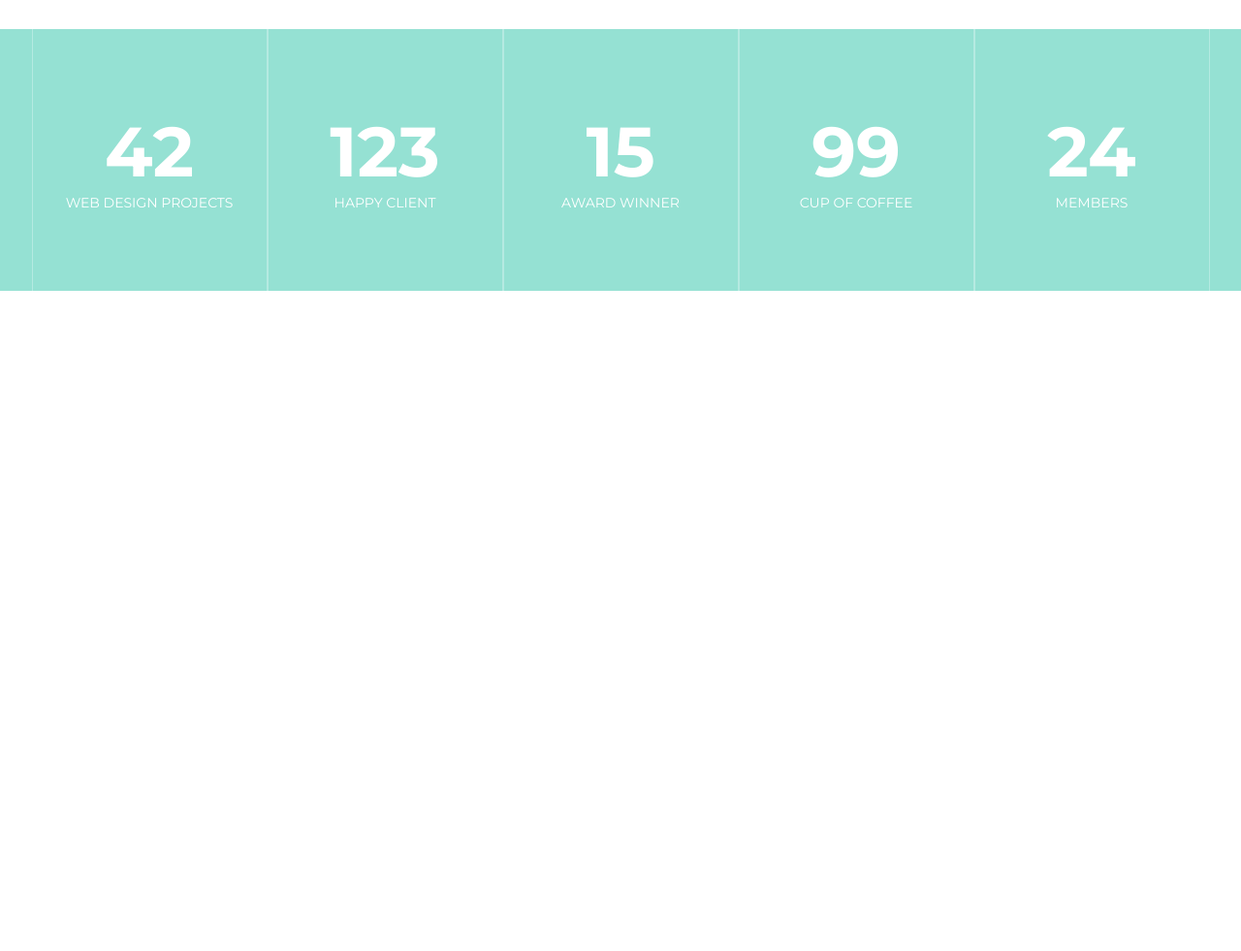
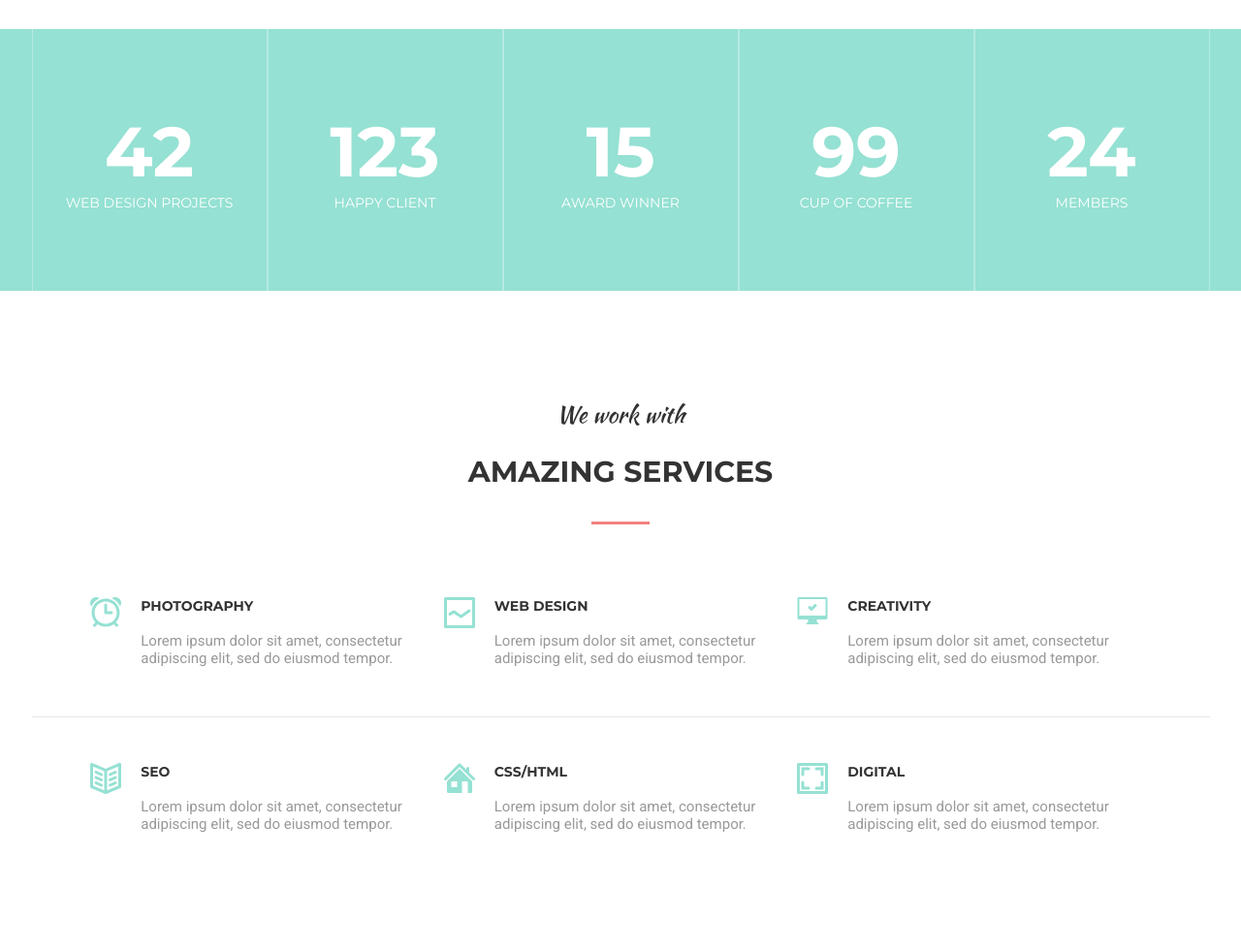
Before and after one commit to RedSanchezz/MoGo, a website: page app/index.html in a window 1280 px wide. Shown: the part 1748-2729 px from the top of the page at 97% size. Before the commit the page ends 2048 px from the top, so only its background shows below. Drawn offline with Linux system fonts and the light colour scheme.

Commit message:
services-block

```diff
--- a/app/index.html
+++ b/app/index.html
@@ -63,8 +63,8 @@
     </header>
     <section class="about">
         <div class="container">
-            <div class="subtitle">What we do</div>
-            <div class="title">Story about us</div>
+            <div class="about__subtitle subtitle">What we do</div>
+            <div class="about__title title">Story about us</div>
             <div class="about__text center__text-block">Lorem ipsum dolor sit amet, consectetur adipiscing elit, sed do eiusmod tempor incididunt ut labore et dolore magna aliqua. Ut enim ad minim veniam, quis nostrud exercitation ullamco laboris nisi ut aliquip ex ea commodo consequat. </div>
             <div class="about__images">
                 <a href="#">
@@ -76,7 +76,7 @@
                                 <div class="hover-item__text">super team</div>
                             </div>
                         </div>
-                        <img src="img/about-images-1.png" alt="" class="about__image-item-inner">
+                        <div><img src="img/about-images-1.png" alt="" class="about__image-item-inner"></div>
                     </div>
                 </a>
                 <a href="#">
@@ -88,7 +88,7 @@
                                 <div class="hover-item__text">super team</div>
                             </div>
                         </div>
-                        <img src="img/about-images-2.png" alt="" class="about__image-item-inner">
+                        <div> <img src="img/about-images-2.png" alt="" class="about__image-item-inner"></div>
                     </div>
                 </a>
                 <a href="#">
@@ -100,7 +100,7 @@
                                 <div class="hover-item__text">super team</div>
                             </div>
                         </div>
-                        <img src="img/about-images-3.png" alt="" class="about__image-item-inner">
+                        <div><img src="img/about-images-3.png" alt="" class="about__image-item-inner"></div>
                     </div>
                 </a>
             </div>
@@ -133,6 +133,58 @@
             </div>
         </div>
     </section>
+
+    <section class="services">
+        <div class="container">
+            <div class="services__subtitle subtitle">We work with</div>
+            <div class="services__title title">Amazing Services</div>
+            <div class="services__block">
+                <div class="services__block-item services-item">
+                    <img src="img/serivce-icon-1.svg" alt="" class="services-item__icon" ">
+                    <div class="services-item__right ">
+                        <div class="services-item__header ">Photography</div>
+                        <div class="services-item__text ">Lorem ipsum dolor sit amet, consectetur adipiscing elit, sed do eiusmod tempor.</div>
+                    </div>
+                </div>
+                <div class="services__block-item services-item ">
+                    <img src="img/service-icon-2.svg " alt=" " class="services-item__icon " ">
+                    <div class="services-item__right ">
+                        <div class="services-item__header ">Web Design</div>
+                        <div class="services-item__text ">Lorem ipsum dolor sit amet, consectetur adipiscing elit, sed do eiusmod tempor.</div>
+                    </div>
+                </div>
+                <div class="services__block-item services-item">
+                    <img src="img/service-icon-3.svg" alt="" class="services-item__icon" ">
+                    <div class="services-item__right ">
+                        <div class="services-item__header ">Creativity</div>
+                        <div class="services-item__text ">Lorem ipsum dolor sit amet, consectetur adipiscing elit, sed do eiusmod tempor.</div>
+                    </div>
+                </div>
+                <div class="service__block-new-line "></div>
+                <div class="services__block-item services-item ">
+                    <img src="img/service-icon-4.svg " alt=" " class="services-item__icon " ">
+                    <div class="services-item__right ">
+                        <div class="services-item__header ">seo</div>
+                        <div class="services-item__text ">Lorem ipsum dolor sit amet, consectetur adipiscing elit, sed do eiusmod tempor.</div>
+                    </div>
+                </div>
+                <div class="services__block-item services-item">
+                    <img src="img/service-icon-5.svg" alt="" class="services-item__icon" ">
+                    <div class="services-item__right ">
+                        <div class="services-item__header ">Css/Html</div>
+                        <div class="services-item__text ">Lorem ipsum dolor sit amet, consectetur adipiscing elit, sed do eiusmod tempor.</div>
+                    </div>
+                </div>
+                <div class="services__block-item services-item ">
+                    <img src="img/service-icon-6.svg " alt=" " class="services-item__icon " ">
+                    <div class="services-item__right ">
+                        <div class="services-item__header ">digital</div>
+                        <div class="services-item__text ">Lorem ipsum dolor sit amet, consectetur adipiscing elit, sed do eiusmod tempor.</div>
+                    </div>
+                </div>
+            </div>
+        </div>
+    </section>
 </body>
 
 </html>
--- a/app/scss/_global.scss
+++ b/app/scss/_global.scss
@@ -14,6 +14,11 @@ a {
     display: block;
 }
 
+img {
+    object-fit: scale-down;
+    max-width: 100%;
+}
+
 .title {
     color: #333333;
     font-family: Montserrat;
@@ -22,6 +27,17 @@ a {
     text-align: center;
     text-transform: uppercase;
     margin-top: 23px;
+    position: relative;
+    &::after {
+        content: "";
+        position: absolute;
+        top: 70px;
+        left: 50%;
+        transform: translateX(-50%);
+        width: 60px;
+        height: 3px;
+        background-color: #f38181;
+    }
 }
 
 .subtitle {
@@ -33,7 +49,7 @@ a {
 }
 
 .center__text-block {
-    width: 954px;
+    max-width: 954px;
     margin: 91px auto 0 auto;
     text-align: center;
 }
--- a/app/scss/style.scss
+++ b/app/scss/style.scss
@@ -249,3 +249,46 @@
     font-weight: 400;
     text-transform: uppercase;
 }
+
+.services {
+    padding: 110px 0 122px 0;
+}
+
+.services__block {
+    display: flex;
+    justify-content: center;
+    margin-top: 64px;
+    flex-wrap: wrap;
+}
+
+.services-item {
+    width: 30%;
+    padding-top: 47px;
+    display: flex;
+    align-items: flex-start;
+}
+
+.services-item__right {
+    padding-left: 20px;
+    display: flex;
+    flex-direction: column;
+}
+
+.services-item__header {
+    color: #333333;
+    font-family: Montserrat;
+    font-size: 14px;
+    font-weight: 700;
+    text-transform: uppercase;
+}
+
+.service__block-new-line {
+    margin-top: 51px;
+    width: 100%;
+    height: 1px;
+    background-color: #e5e5e5;
+}
+
+.services-item__text {
+    margin-top: 18px;
+}
```
Also changed, not shown: app/css/style.css, app/img/serivce-icon-1.png (added), app/img/serivce-icon-1.svg (added), app/img/service-icon-2.svg (added), app/img/service-icon-3.svg (added), app/img/service-icon-4.svg (added), app/img/service-icon-5.svg (added), app/img/service-icon-6.svg (added).
